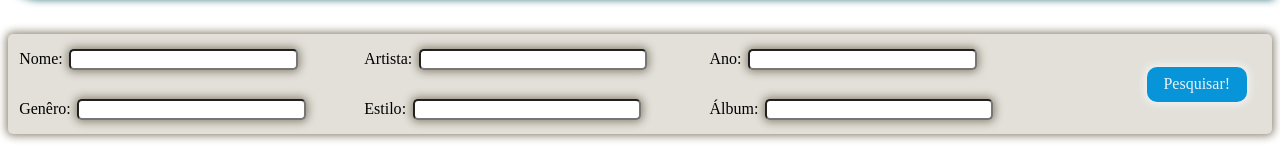
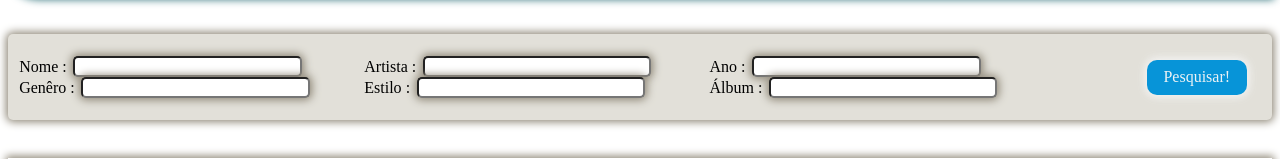
Before and after one commit to GustavoLeck/jPlay-FrontEnd, a React (Vite) app: page / in a window 1280 px wide. Shown: the part 162-321 px from the top of the page. Built offline with nearby package versions, Linux system fonts and the light colour scheme; no server answers.

Commit message:
feat(Adicionado funcionabilidade de formulario de pesquisa)

```diff
--- a/src/components/CampoBusca/index.jsx
+++ b/src/components/CampoBusca/index.jsx
@@ -1,12 +1,10 @@
-import { Campo, Container, Texto } from "./styles";
+import { Campo, Container } from "./styles";
 
 function CampoBusca({ Nome }) {
   return (
     <Container>
-      <Texto>{Nome}: </Texto>
-      <Campo></Campo>
+      {Nome} : <Campo name={Nome}></Campo>
     </Container>
   );
 }
-
 export default CampoBusca;
```
